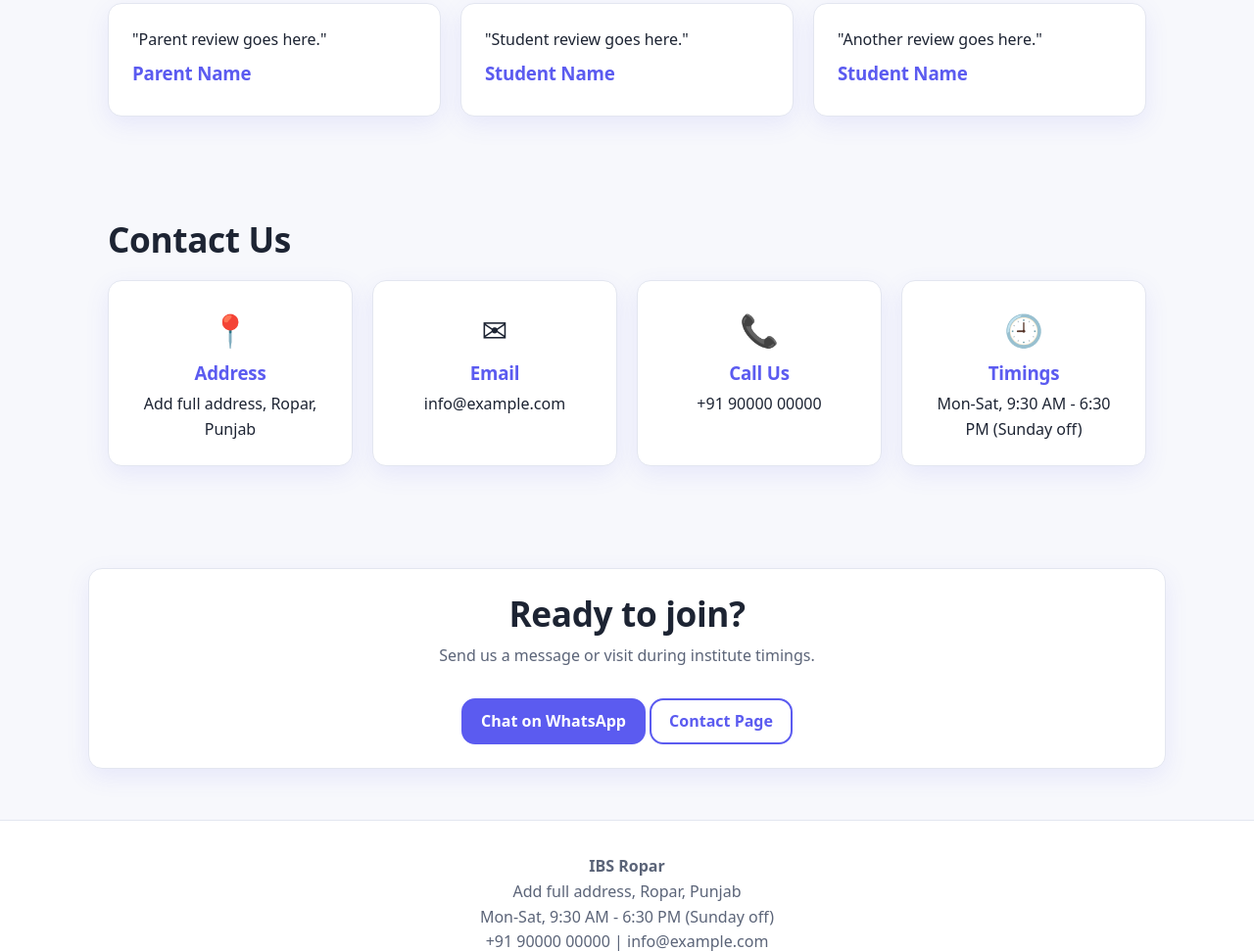
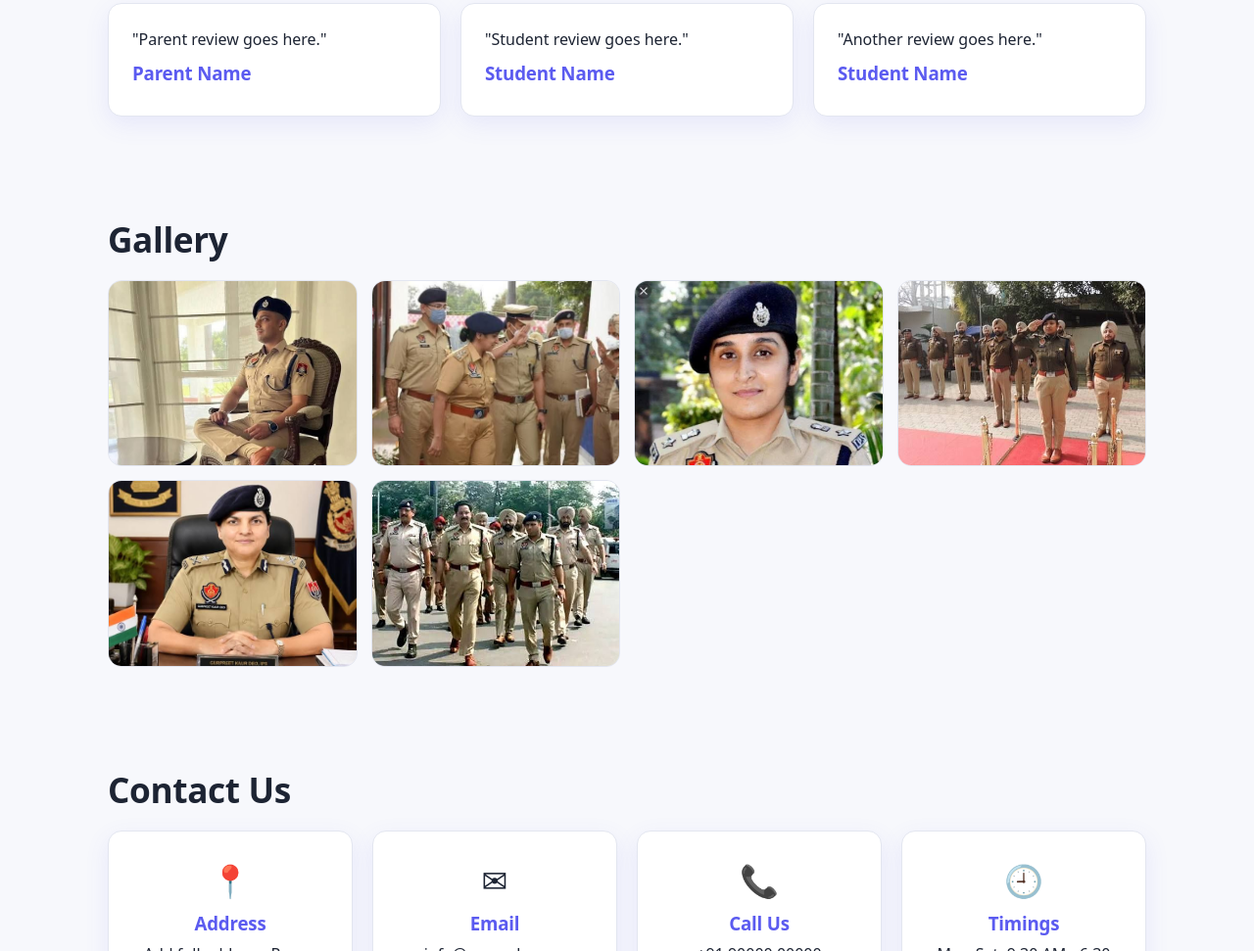
Before and after one commit to navilesh-creat/Sample, a plain HTML site: page index.html in a window 1280 px wide. Shown: the part 2175-3146 px from the top of the page at 98% size. Drawn offline with Linux system fonts and the light colour scheme.

```diff
--- a/index.html
+++ b/index.html
@@ -5,7 +5,7 @@
 <section class="s-stats"><div class="wrap grid stats"><div class="card"><b class="cnt" data-n="1000" data-s="+">0</b>Students</div><div class="card"><b class="cnt" data-n="10" data-s="+">0</b>Years</div><div class="card"><b class="cnt" data-n="15" data-s="+">0</b>Teachers</div><div class="card"><b class="cnt" data-n="95" data-s="%">0</b>Success</div></div></section>
 <section class="s-top"><div class="wrap"><h2>Our Toppers</h2><p class="muted">Sample names: add real photos and results in js/main.js.</p><div class="grid tp" style="margin-top:20px"></div><p style="margin-top:20px"><a class="btn alt" href="results.html">All Results</a></p></div></section>
 <section class="s-why"><div class="wrap"><h2>Why students choose us</h2><p class="muted">Sample content: replace with the institute's real details.</p><div class="grid" style="margin-top:20px"><div class="card"><div class="ico">👩‍🏫</div><h3>Expert Teachers</h3><p>Experienced faculty who explain every concept clearly.</p></div><div class="card"><div class="ico">📝</div><h3>Regular Tests</h3><p>Weekly tests and feedback to track progress.</p></div><div class="card"><div class="ico">💡</div><h3>Doubt Solving</h3><p>Personal attention so no student is left behind.</p></div><div class="card"><div class="ico">📚</div><h3>Study Material</h3><p>Well-organised notes and practice papers.</p></div></div></div></section>
-<section class="s-rev"><div class="wrap"><h2>What parents say</h2><div class="grid"><div class="card"><p>"Parent review goes here."</p><h3 style="margin-top:10px">Parent Name</h3></div><div class="card"><p>"Student review goes here."</p><h3 style="margin-top:10px">Student Name</h3></div><div class="card"><p>"Another review goes here."</p><h3 style="margin-top:10px">Student Name</h3></div></div></div></section>
+<section class="s-rev"><div class="wrap"><h2>What parents say</h2><div class="grid"><div class="card"><p>"Parent review goes here."</p><h3 style="margin-top:10px">Parent Name</h3></div><div class="card"><p>"Student review goes here."</p><h3 style="margin-top:10px">Student Name</h3></div><div class="card"><p>"Another review goes here."</p><h3 style="margin-top:10px">Student Name</h3></div></div></div></section><section class="s-gal"><div class="wrap"><h2>Gallery</h2><div class="gal"><img src="img/g1.jpg" alt="Gallery photo 1"><img src="img/g2.jpg" alt="Gallery photo 2"><img src="img/g3.jpg" alt="Gallery photo 3"><img src="img/g4.jpg" alt="Gallery photo 4"><img src="img/g5.jpg" alt="Gallery photo 5"><img src="img/g6.jpg" alt="Gallery photo 6"></div></div></section>
 <section class="s-info info"><div class="wrap"><h2>Contact Us</h2><div class="grid" style="margin-top:20px"><div class="card"><div class="ico">📍</div><h3>Address</h3><span data-c="addr"></span></div><div class="card"><div class="ico">✉</div><h3>Email</h3><span data-c="email"></span></div><div class="card"><div class="ico">📞</div><h3>Call Us</h3><span data-c="phone"></span></div><div class="card"><div class="ico">🕘</div><h3>Timings</h3><span data-c="time"></span></div></div></div></section>
 <section class="s-cta"><div class="wrap card" style="text-align:center"><h2>Ready to join?</h2><p class="muted" style="margin-bottom:16px">Send us a message or visit during institute timings.</p><a class="btn" data-wa="Hi, I'd like to join. Please share batch details.">Chat on WhatsApp</a> <a class="btn alt" href="contact.html">Contact Page</a></div></section>
 </main>
```
